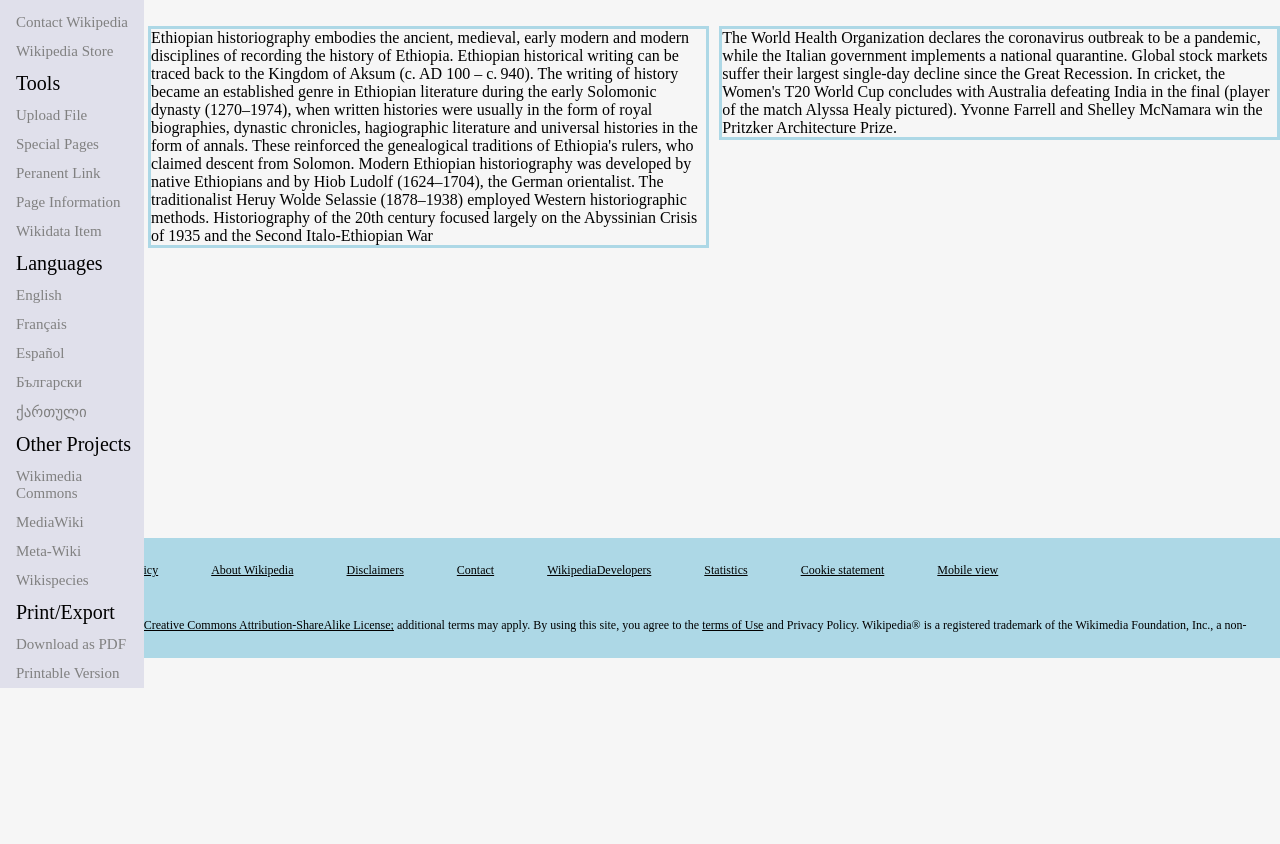
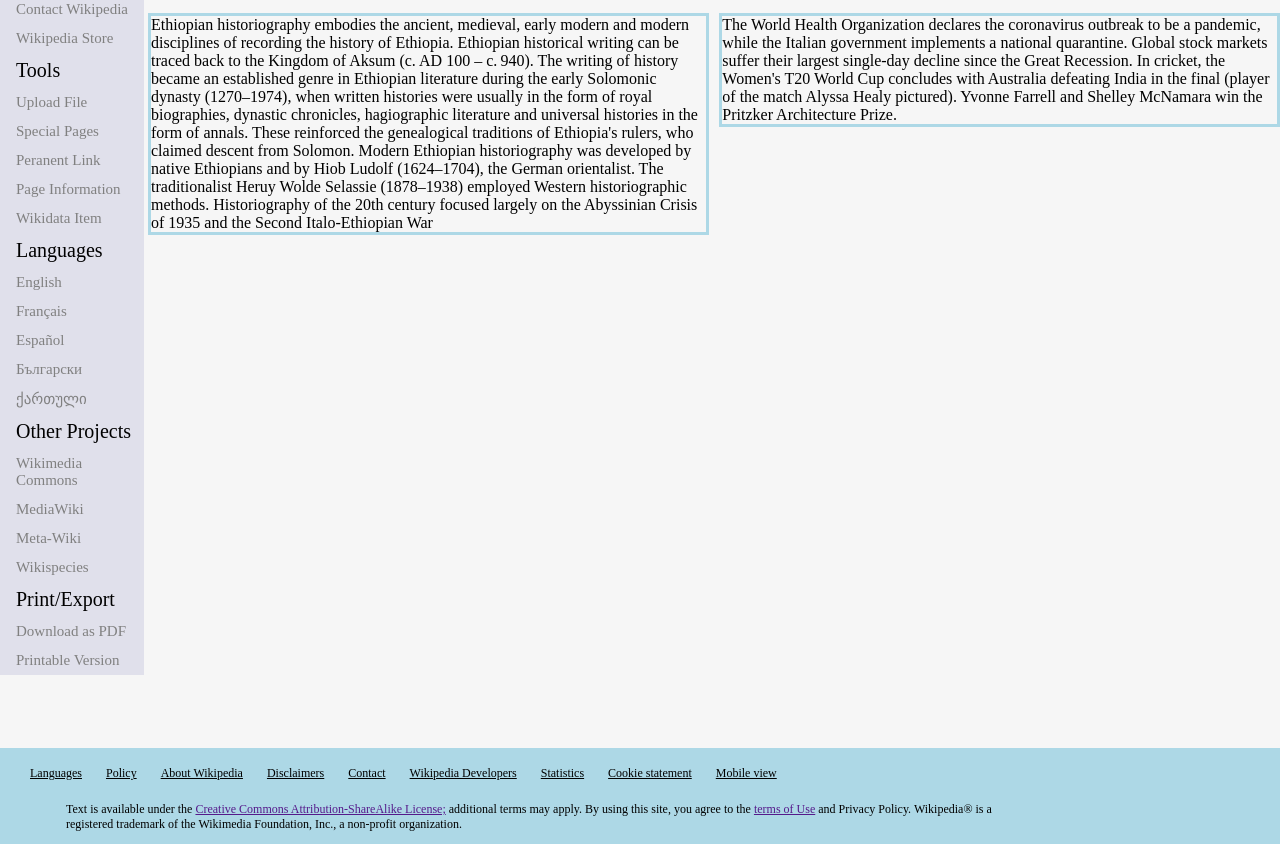
Before and after one commit to Frank-Schulz/WikiRepo, a plain HTML site: page index.html in a window 1280 px wide. Shown: the part 638-1482 px from the top of the page. Before the commit the page ends 1326 px from the top, so only its background shows below. Drawn offline with Linux system fonts and the light colour scheme.

Commit message:
intergrated side bar and made it a list, adited nav bar

```diff
--- a/index.css
+++ b/index.css
@@ -89,12 +89,17 @@ a.sideBarHeader {
     background-color: #c8f0ff;
 }
 
-li {
+.navListL {
     float: left;
     border-right: 1px solid #8fe1ff;
 }
 
-li a {
+.navListR {
+    float: right;
+    border-left: 1px solid #8fe1ff;
+}
+
+.navList a {
     display: block;
     color: black;
     text-align: center;
@@ -159,35 +164,45 @@ li a:hover:not(.current) {
 /* End of content */
 
 /* Start of footer */
-.text {
-    margin-left:30px;
-    margin-top: 15px;
-    display: inline-block;
-    text-align: center;
-    padding: 10px;
-    border-radius: 10px;
+#footer {
+    margin-top: 45em;
+    margin-left: -1%;
 }
 
-#footer {
+.fList {
+    background-color: lightblue;
+    float: left;
+    text-align: left;
     color: black;
-    height: 120px;
-    margin-top:40%;
-    margin-left: -1%;
     font-size: 12px;
-    background-color: lightblue;
+
+    border-width: 100%;
+    list-style-type: none;
+    padding-top: 1.5em;
+    padding-bottom: none;
+    padding-left: 30px;
+    margin-top: 15px;
+    margin-bottom: 0px;
 }
 
-p {
-    margin: 30px;
-text-align: left;
+.fLink a {
+    float: left;
+    margin-right: 2em;
 }
 
-a {
-    color: black;
-
+.fText {
+    text-align: left;
+    margin-left: 3em;
+    margin-right: 20%;
+    margin-top: 3em;
+    margin-bottom: none;
 }
 
-a:hover {
+.fLink a {
+    color: black;
+}
+
+.fLink a:hover {
     color: gray;
 }
 /* End of footer */
--- a/index.html
+++ b/index.html
@@ -14,7 +14,8 @@
     <div class="headLogo">
         <img src="https://www.wikipedia.org/portal/wikipedia.org/assets/img/Wikipedia-logo-v2.png">
 
-        <div class="logoText"><h1>WIKIPEDIA</h1>
+        <div class="logoText">
+            <h1>WIKIPEDIA</h1>
             <p>The Free Encyclopedia</p>
         </div>
     </div>
@@ -58,17 +59,17 @@
 
         <!-- Start of Nav Bar -->
         <ul id="navbar">
-            <li><a class="btn current" href="index.html">Main Page</a></li>
-            <li><a class="btn" href="#disc">Discussion</a></li>
+            <li class="navListL navList"><a class="btn current" href="index.html">Main Page</a></li>
+            <li class="navListL navList"><a class="btn" href="#disc">Discussion</a></li>
 
 
-            <div style="float:right" class="search-container">
+            <div class="navListR navList" style="float:right" class="search-container">
                   <input type="text" placeholder="Search Wikipedia" name="search">
               </div>
 
-            <li style="float: right"><a class="btn" href="#about">View History</a></li>
-            <li style="float: right"><a class="btn" href="#source">Veiw Source</a></li>
-            <li style="float: right"><a class="btn" href="#read">Read</a></li>
+            <li class="navListR navList"><a class="btn" href="#about">View History</a></li>
+            <li class="navListR navList"><a class="btn" href="#source">Veiw Source</a></li>
+            <li class="navListR navList"><a class="btn" href="#read">Read</a></li>
         </ul>
         <!-- End of Nav Bar -->
 
@@ -94,19 +95,21 @@
     <!-- End of content -->
 
     <!-- Start of footer -->
+    <div id="footer"></div>
 
-     <div id="footer">
-        <div class="text"><a href="#">languages</a></div>
-        <div class="text"><a href="#">policy</a></div>
-        <div class="text"><a href="#">About Wikipedia</a></div>
-        <div class="text"><a href="#">Disclaimers</a></div>
-        <div class="text"><a href="#">Contact</a></div>
-        <div class="text"><a href="#">WikipediaDevelopers</a></div>
-        <div class="text"><a href="#">Statistics</a></div>
-        <div class="text"><a href="#">Cookie statement</a></div>
-        <div class="text"><a href="#">Mobile view</a></div>
-        <p>Text is available under the<a href="">Creative Commons Attribution-ShareAlike License;</a> additional terms may apply. By using this site, you agree to the <a href="">terms of Use</a> and Privacy Policy. Wikipedia® is a registered trademark of the Wikimedia Foundation, Inc., a non-profit organization.</p>
-     </div>
+    <ul class="fList">
+        <li class="fLink"><a href="#">Languages</a></li>
+        <li class="fLink"><a href="#">Policy</a></li>
+        <li class="fLink"><a href="#">About Wikipedia</a></li>
+        <li class="fLink"><a href="#">Disclaimers</a></li>
+        <li class="fLink"><a href="#">Contact</a></li>
+        <li class="fLink"><a href="#">Wikipedia Developers</a></li>
+        <li class="fLink"><a href="#">Statistics</a></li>
+        <li class="fLink"><a href="#">Cookie statement</a></li>
+        <li class="fLink"><a href="#">Mobile view</a></li>
+        <p class="fText">Text is available under the <a href="">Creative Commons Attribution-ShareAlike License;</a> additional terms may apply. By using this site, you agree to the <a href="">terms of Use</a> and Privacy Policy. Wikipedia® is a registered trademark of the Wikimedia Foundation, Inc., a non-profit organization.</p>
+    </ul>
+
      <!-- End of footer -->
 
         <script src="index.js" async defer></script>
```
